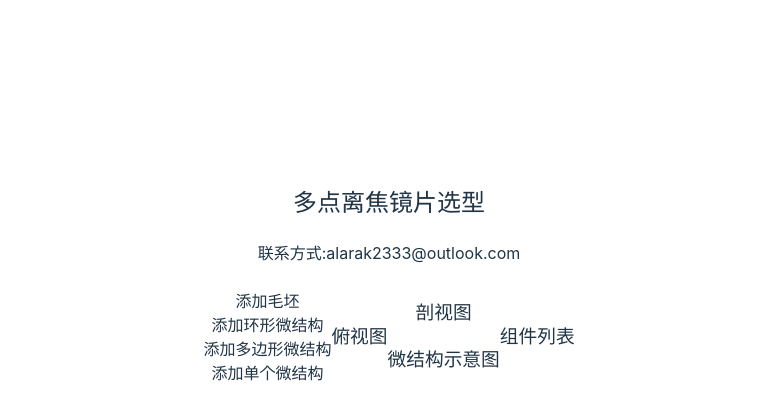
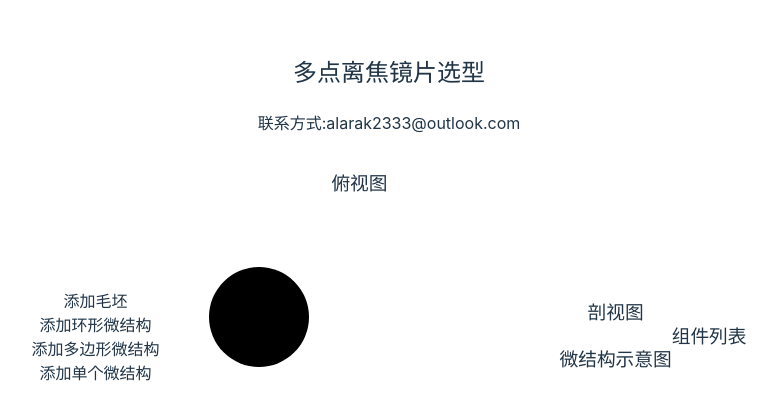
Before and after one commit to alarak233/lens_selection, a Vue app: page / in a window 1280 px wide. Shown: the part 121-540 px from the top of the page, without its empty margins (251-1028 px from the left). Built offline with nearby package versions, Linux system fonts and the light colour scheme.

Commit message:
添加svg测试

```diff
--- a/src/App.vue
+++ b/src/App.vue
@@ -22,6 +22,9 @@
   </div>
   <div class="div_inline">
     <h3>俯视图</h3>
+    <svg width="400" height="300">
+      <circle cx="100" cy="100" r="50"/>
+    </svg>
   </div>
   <div class="div_inline">
     <h3>剖视图</h3>
```
Also changed, not shown: src/points_cloud.vue (added).
